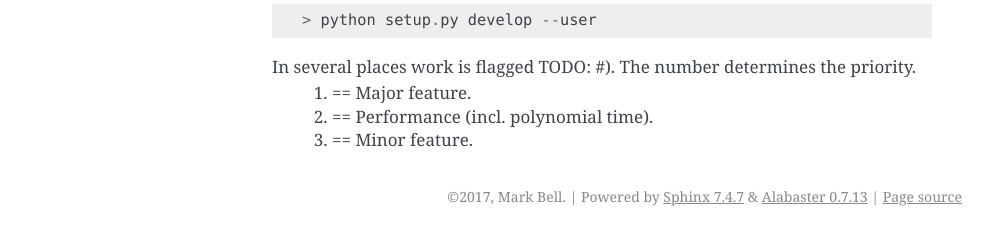
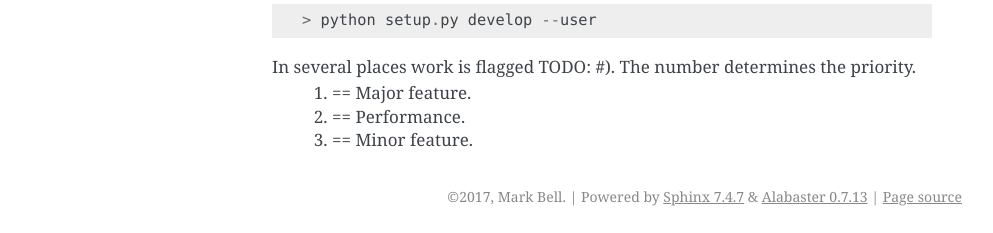
Before and after one commit to MarkCBell/curver, a Sphinx documentation site: the page built from docs/source/start.rst, in a window 1280 px wide. Shown: the part 1985-2218 px from the top of the page, without its empty margins (148-1141 px from the left). Built offline with Sphinx 7.4.7, drawn with Linux system fonts in a browser that asks for light colours.

Commit message:
No need for polynomial-time comments now.

```diff
--- a/docs/source/start.rst
+++ b/docs/source/start.rst
@@ -89,5 +89,5 @@ And then install using the command::
 
 In several places work is flagged TODO: #). The number determines the priority.
 	1) == Major feature.
-	2) == Performance (incl. polynomial time).
+	2) == Performance.
 	3) == Minor feature.
```
